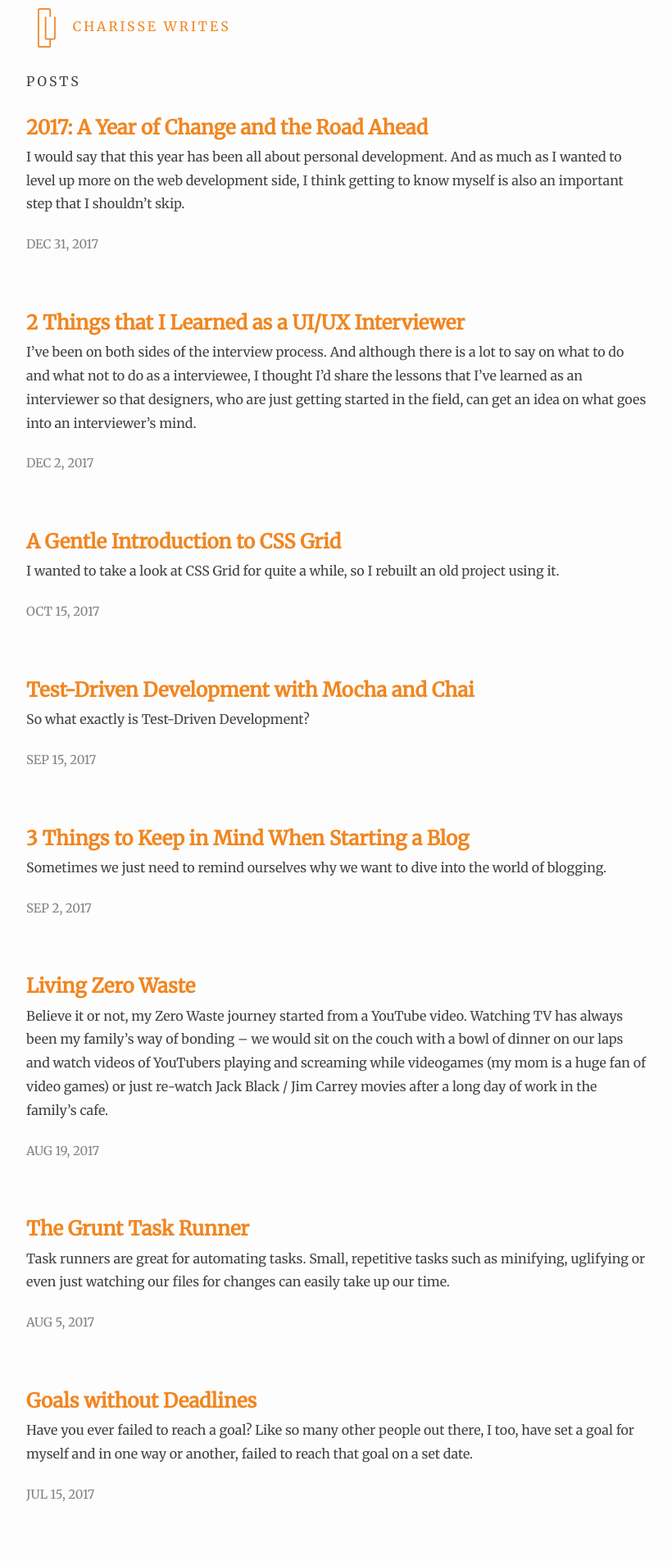
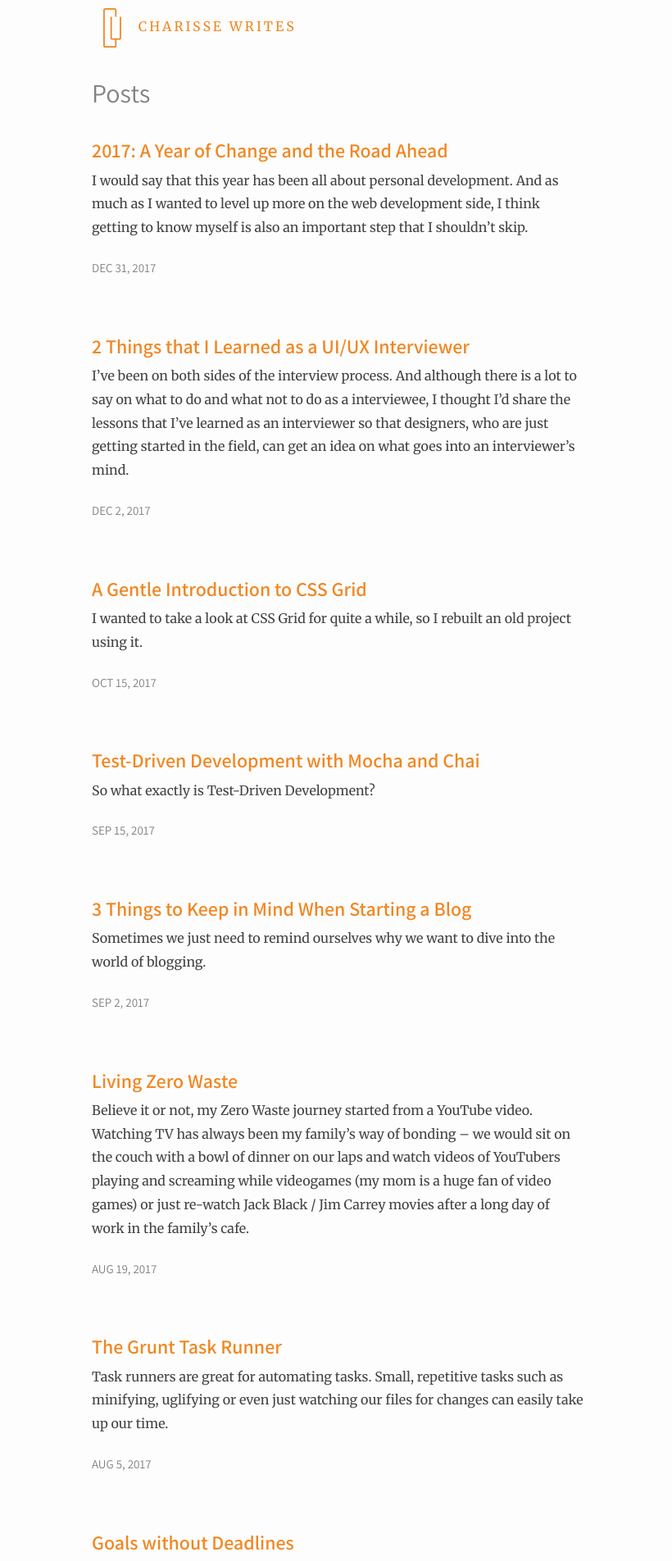
Before and after one commit to charisseysabel/chysbl-blog, a Jekyll site: the page built from index.md, in a window 1280 px wide. Shown: the top 1904 px of the page at 82% size, without its empty margins (228-1048 px from the left). Built offline with Jekyll 4.4.1, drawn with Linux system fonts in a browser that asks for light colours.

Commit message:
style() Update styles based on new design

```diff
--- a/_sass/minima/_base.scss
+++ b/_sass/minima/_base.scss
@@ -85,6 +85,8 @@ li {
  */
 h1, h2, h3, h4, h5, h6 {
   font-weight: $base-font-weight;
+  font-family: $highlight-font;
+  color: $brand-color;
 }
 
 
@@ -162,7 +164,7 @@ pre {
  */
 .wrapper {
   max-width: -webkit-calc(#{$content-width} - (#{$spacing-unit} * 2));
-  max-width:         calc(#{$content-width} - (#{$spacing-unit} * 2));
+  max-width:         calc(#{$content-width} - (#{$main-column} * 2));
   margin-right: auto;
   margin-left: auto;
   padding-right: $spacing-unit;
--- a/_sass/minima/_layout.scss
+++ b/_sass/minima/_layout.scss
@@ -188,9 +188,7 @@
 }
 
 .page-heading {
-  font-size: $base-font-size;
-  text-transform: uppercase;
-  letter-spacing: 3px;
+  color: $grey-color;
 }
 
 .post-list {
@@ -208,6 +206,7 @@
 }
 
 .post-meta {
+  font-family: $highlight-font;
   font-size: $small-font-size;
   text-transform: uppercase;
   color: $grey-color;
```
Also changed, not shown: 1 other file.
